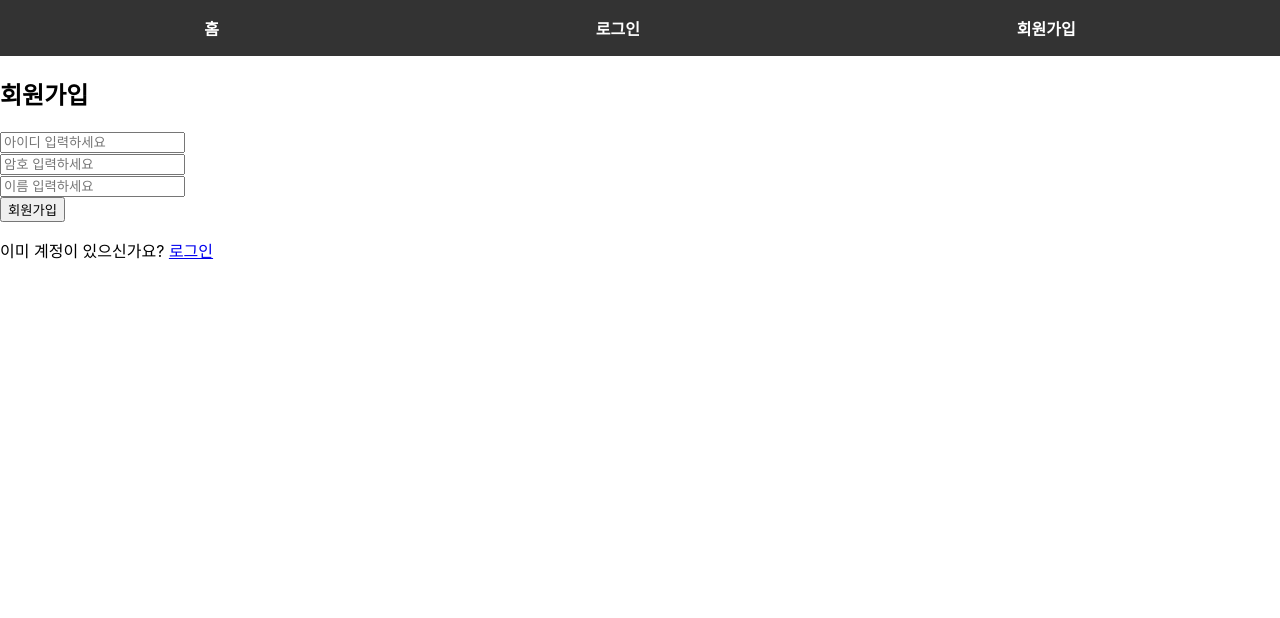
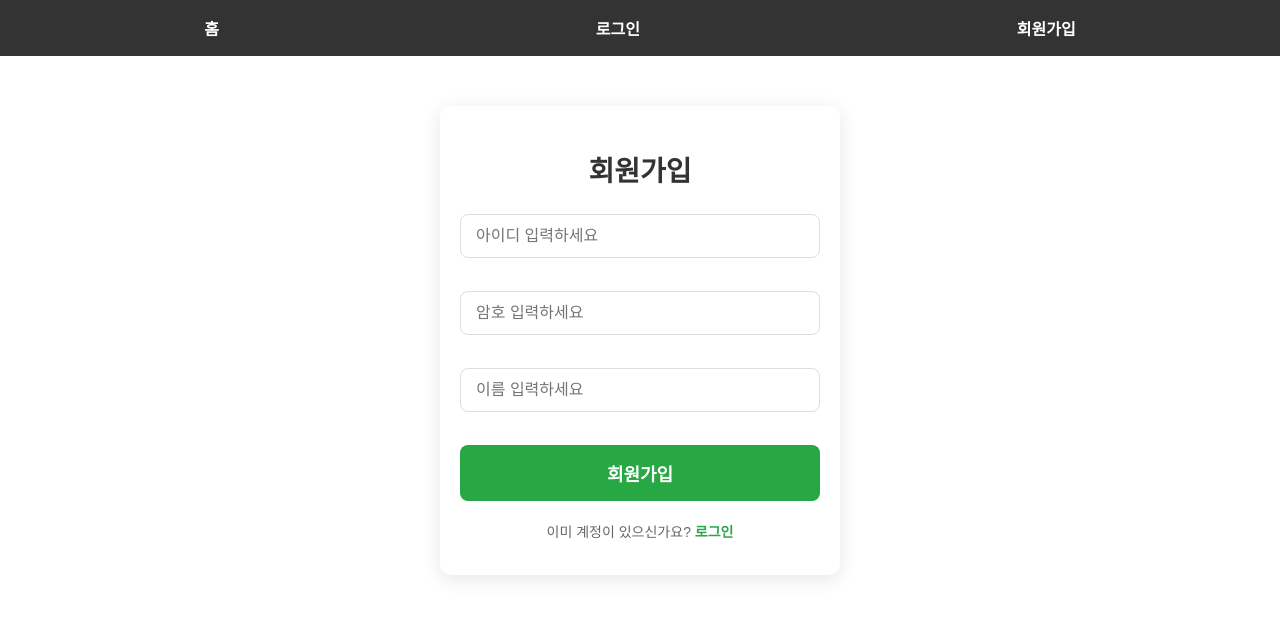
Before and after one commit to nam2626/KH_2025_04_REACT, a React (Create React App) app in the folder spring-board-front/: page /signup in a window 1280 px wide. Shown: the top 618 px of the page. Built offline with nearby package versions, Linux system fonts and the light colour scheme.

Commit message:
css 수정 - ai

```diff
--- /dev/null
+++ b/spring-board-front/src/css/LoginPage.css
@@ -0,0 +1,68 @@
+/* Login.css 파일 또는 인라인 스타일 */
+.login-container {
+    background-color: #ffffff;
+    padding: 40px;
+    border-radius: 12px;
+    box-shadow: 0 4px 20px rgba(0, 0, 0, 0.1);
+    text-align: center;
+    width: 100%;
+    max-width: 400px;
+    box-sizing: border-box;
+    margin:100px auto;
+}
+
+h2 {
+    font-size: 28px;
+    color: #333;
+    margin-bottom: 25px;
+    font-weight: 600;
+}
+
+.login-container input {
+    width: 100%;
+    padding: 12px 15px;
+    margin-bottom: 15px;
+    border: 1px solid #ddd;
+    border-radius: 8px;
+    font-size: 16px;
+    box-sizing: border-box;
+    transition: border-color 0.3s ease;
+}
+
+.login-container input:focus {
+    outline: none;
+    border-color: #007bff;
+}
+
+.login-container button {
+    width: 100%;
+    padding: 15px;
+    background-color: #007bff;
+    color: #fff;
+    border: none;
+    border-radius: 8px;
+    font-size: 18px;
+    font-weight: bold;
+    cursor: pointer;
+    transition: background-color 0.3s ease;
+}
+
+.login-container button:hover {
+    background-color: #0056b3;
+}
+
+.login-container p {
+    margin-top: 20px;
+    color: #666;
+    font-size: 14px;
+}
+
+.login-container a {
+    color: #007bff;
+    text-decoration: none;
+    font-weight: bold;
+}
+
+.login-container a:hover {
+    text-decoration: underline;
+}
--- /dev/null
+++ b/spring-board-front/src/css/SignupPage.css
@@ -0,0 +1,83 @@
+/* SignUp.css 또는 인라인 스타일 */
+
+/* * SignUp 컴포넌트를 감싸는 컨테이너 스타일
+ * Flexbox를 사용하여 내부 요소를 가운데로 정렬합니다.
+ */
+.signup-container {
+    display: flex;
+    flex-direction: column;
+    justify-content: center;
+    align-items: center;
+    /* 가운데 정렬을 위한 기본 패딩 */
+    padding: 20px;
+    /* 배경과 그림자 효과로 시각적 분리 */
+    background-color: #ffffff;
+    border-radius: 12px;
+    box-shadow: 0 4px 20px rgba(0, 0, 0, 0.1);
+    width: 100%;
+    max-width: 400px;
+    margin: 50px auto;
+    /* 가운데 정렬 및 상하 여백 */
+    box-sizing: border-box;
+    font-family: 'Arial', sans-serif;
+}
+
+h2 {
+    font-size: 28px;
+    color: #333;
+    margin-bottom: 25px;
+    font-weight: 600;
+    text-align: center;
+}
+
+.signup-container input {
+    width: 100%;
+    padding: 12px 15px;
+    margin-bottom: 15px;
+    border: 1px solid #ddd;
+    border-radius: 8px;
+    font-size: 16px;
+    box-sizing: border-box;
+    transition: border-color 0.3s ease;
+}
+
+.signup-container input:focus {
+    outline: none;
+    border-color: #28a745;
+    /* 가입 버튼과 어울리는 초록색 */
+}
+
+.signup-container button {
+    width: 100%;
+    padding: 15px;
+    background-color: #28a745;
+    /* 회원가입을 상징하는 초록색 */
+    color: #fff;
+    border: none;
+    border-radius: 8px;
+    font-size: 18px;
+    font-weight: bold;
+    cursor: pointer;
+    transition: background-color 0.3s ease;
+}
+
+.signup-container button:hover {
+    background-color: #218838;
+}
+
+.signup-container p {
+    margin-top: 20px;
+    color: #666;
+    font-size: 14px;
+    text-align: center;
+}
+
+.signup-container a {
+    color: #28a745;
+    text-decoration: none;
+    font-weight: bold;
+}
+
+.signup-container a:hover {
+    text-decoration: underline;
+}
--- a/spring-board-front/src/pages/LoginPage.jsx
+++ b/spring-board-front/src/pages/LoginPage.jsx
@@ -1,7 +1,7 @@
 import { useState } from 'react';
 import { getUserData, login } from '../service/authApi';
 import { useNavigate } from 'react-router-dom';
-
+import '../css/LoginPage.css';
 export default () => {
   const navigate = useNavigate();
   /* 로그인할 아이디 비번 저장 */
@@ -24,7 +24,7 @@ export default () => {
     }
   };
   return (
-    <div>
+    <div className="login-container">
       <h2>로그인</h2>
       {/* 로그인 폼 */}
       <input type="text" placeholder="아이디" onChange={(e) => setUserid(e.target.value)} />
--- a/spring-board-front/src/pages/SignupPage.jsx
+++ b/spring-board-front/src/pages/SignupPage.jsx
@@ -1,6 +1,7 @@
 import { useRef } from 'react';
 import { signup } from '../service/authApi';
 import { useNavigate } from 'react-router-dom';
+import '../css/SignupPage.css';
 
 export default () => {
   const userid = useRef(null);
@@ -20,7 +21,7 @@ export default () => {
   };
 
   return (
-    <div>
+    <div className="signup-container">
       <h2>회원가입</h2>
       <input type="text" ref={userid} placeholder="아이디 입력하세요" />
       <br />
```
